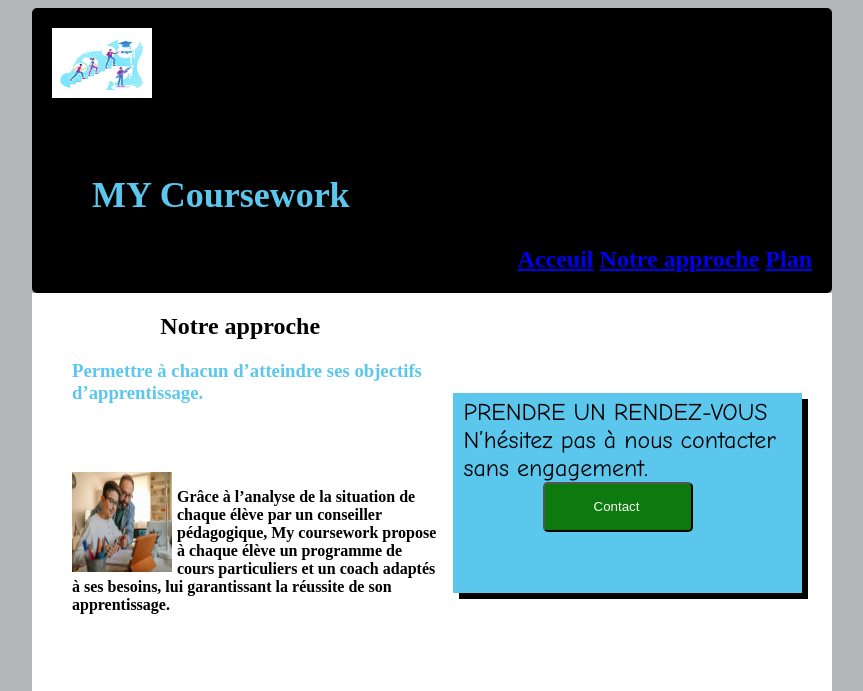
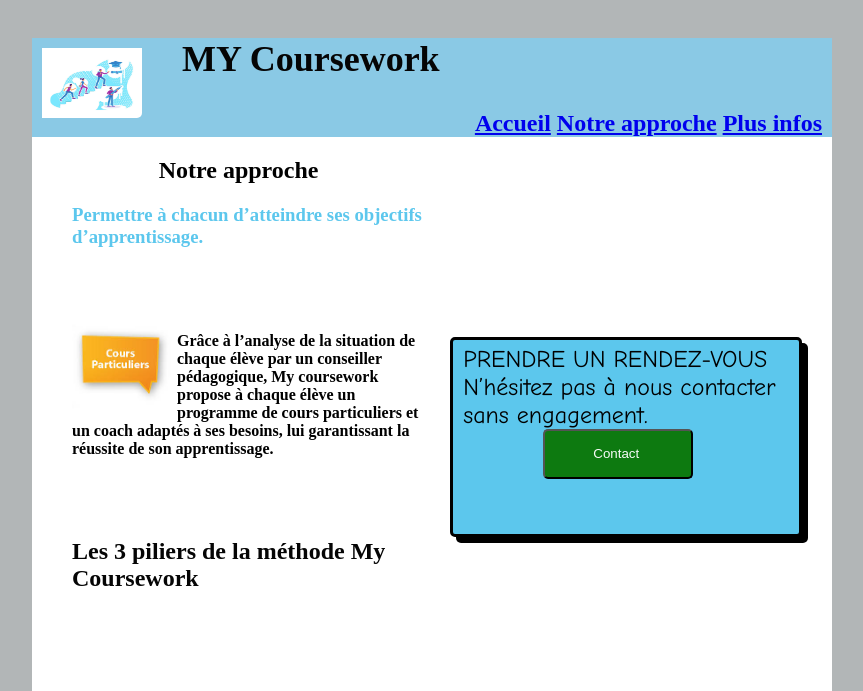
Before and after one commit to Ouissam95/MyCoursework, a plain HTML site: page page2.html in a window 1280 px wide. Shown: the top 691 px of the page, without its empty margins (226-1089 px from the left). Drawn offline with Linux system fonts and the light colour scheme.

Commit message:
derniere_modif

```diff
--- a/page.css
+++ b/page.css
@@ -1,10 +1,11 @@
 body{
 
-	background:#B2B6B7;
-
+	background:#d2d5d6;
+	position:relative ;
 
 }
 #page{
+	position: absolute;
 	width:800px;
 	margin-left:250px;
 	padding-right:10px;
@@ -13,7 +14,8 @@ body{
 .lien{
 
 	text-align:right;
-
+	padding-right:10px;
+	font-size:20px;
 
 }
 a:hover{
@@ -21,13 +23,12 @@ a:hover{
 }
 
 
+
 #conteneur
 {
   display:flex;
 
   justify-content:space-between;
-
-
 
 }
 
@@ -54,9 +55,6 @@ a:hover{
 {
     background:#FFFFFF;
 	padding-left: 5px;
-
-
-
 }
 h4{
 		font-size:24px;
@@ -68,30 +66,27 @@ h4{
 
 nav{
 
-	padding:20px;
-	font-size:24px;
 	font-family:segoe print;
 	font-weight:bold;
+    background:#36E3EE;
+
+}
+.logo{
+	padding-top:10px;
 
 
-	background:#36E3EE;
-	border-radius:5px;
 }
-.logo{
-	margin-left:0px;
+h2{
+
+	color:#050505;
+	padding-left: 150px;
 
 	margin-top:0px;
+	display:flex;
+	font-size:20px;
+	margin-bottom:1px;
+
 }
-
-
-
-
-
-
-
-
-
-
 
 h3{
 	color:#2B0FED;
@@ -112,23 +107,32 @@ li a{
 	text-align:right;
 
 	font-style:italic;
-	font-family: script mt;
+
     font-size:26px;
 	font-weight:bold;
 
 
 }
+#logo2{
+	margin-top:80px;
+
+}
+.menu{
+
+	padding:5px;
+	margin-top: 150px;
+}
 img{
 
 	padding-left:10px;
-	border-radius:5px;
+
 }
 
 
 #pied{
 
 
-	border-radius:5px;
+
 	background:black;
 	color:white;
 	padding-left:10px;
--- a/page2.css
+++ b/page2.css
@@ -1,32 +1,39 @@
 body{
 
 	background:#B2B6B7;
-
+	position:relative;
 }
 #page{
 	width:800px;
 	margin-left: 250px;
-
+	position:absolute;
 }
 .entete{
-	padding:20px;
+	position:relative;
 	font-size:24px;
 	color:#FFFFFF;
 	font-family:segoe print;
 	font-weight:bold;
 
 
-	background:#000000;
-	border-radius:5px;
+	background:#8ac9e5;
+
+}
+
+.logo{
+	position:absolute;
+    border-radius: 5px;
+	padding-left:10px;
+	padding-top: 10px;
 }
 .lien{
-
+	padding-right:10px;
 	text-align:right;
 
 
 }
 a:visited{
-	color:#E6D122;
+	color:#eb3ca8;
 }
 
 #contenu_page{
@@ -73,13 +80,13 @@ center h1{
 .bloc2{
 	background:#5CC7ED;
 
-	margin:100px 30px 300px 10px;
+	margin:200px 30px 200px 10px;
 	padding:5px 5px 5px 10px;
 	font-family:comic sans ms;
 	font-size:24px;
 	box-shadow:6px 6px 0px black;
-
-
+	border:solid;
+	border-radius: 5px;
 
 
 }
@@ -115,10 +122,10 @@ h3{
 }
 h2{
 
-	color:#5CC7ED;
+	color:#050505;
+	padding-left: 150px;
+	display:flex;
 
-	display:flex;
-	padding:40px;
 	padding-bottom:0px;
 
 }
@@ -179,7 +186,7 @@ h2{
 #pied{
 
 
-	border-radius:5px;
+
 	background:black;
 	color:#FFFFFF;
 	padding-left:20px;
@@ -201,7 +208,9 @@ h2{
 .logo1{
 
 	padding-left:0px;
-	margin-left:0px;
+	margin-left:10px;
+	border-radius: 5px;
+
 
 }
 p{
--- a/page2.html
+++ b/page2.html
@@ -3,21 +3,21 @@
 <head>
 <meta charset="UTF-8">
 
-			<title>Aceuil</title>
+			<title>Accueil</title>
 			<link rel="stylesheet" type="text/css" href="page2.css">
 </head>
 <body>
 	<div id="page">
 
 <header class="entete">
-<img  src="img/image15.jpeg" alt="#" width="100" height="70"/>
+<img class="logo" src="img/image15.jpeg" alt="#" width="100" height="70"/>
 <h2>MY Coursework</h2>
 <div class="lien">
-<a href="index.html" >Acceuil</a>
+<a href="index.html" >Accueil</a>
 
 <a  href="page2.html">Notre approche</a>
 
-<a href="page3.html">Plan</a>
+<a href="page3.html">Plus infos</a>
 </div>
 
 </header>
@@ -26,7 +26,7 @@
 <h1>Notre approche</h1>
 <h3>Permettre à chacun d’atteindre ses objectifs d’apprentissage.</h3>
 <div class="article">
-<div class="image"><img src="img/image14.jpeg" alt="#" width="100" height="100"  /></div>
+<div class="image"><img src="img/image20.jpeg" alt="#" width="100" height="100"  /></div>
 <p>Grâce à l’analyse de la situation de chaque élève par un conseiller pédagogique,
  My coursework propose à chaque élève un programme de cours particuliers et un coach adaptés à ses besoins,
  lui garantissant la réussite de son apprentissage.</p>
@@ -71,8 +71,8 @@ La motivation à apprendre est la base de tout apprentissage et les coaches My C
 <div id="pied">
 <div class="pied1">
 
-<p>Nos conseillers pédagogiques sont à votre</p>
- <p>disposition du lundi au vendredi, </p>
+<p>Nos conseillers pédagogiques sont</p>
+ <p>à votre disposition du lundi au vendredi, </p>
  <p>de 9h à 12h30 et de 13h30 à 17h30. </p>
  <img class="logo1" src="img/image15.jpeg" alt="#" width="100" height="100"/>
  </div>
--- a/page3.css
+++ b/page3.css
@@ -1,31 +1,29 @@
 body{
 
 	background:#B2B6B7;
-
+	position:relative;
 }
 .entete{
 	padding:20px;
+    font-family:segoe print;
+	font-weight:bold;
+	background:#9596a1;
 
-	font-size:24px;
-	height:80px;
-	font-family:segoe print;
-	font-weight:bold;
-	padding-left:50px;
-	padding-right:50px;
 
-	background:#6D6ECF;
-	display:flex;
-
+}
+#logo{
+	border-radius: 5px;
 }
 #page{
 	width:800px;
 	margin-left:250px;
+
 }
 .lien{
 
 
-
-	margin-left:10px;
+	font-size:20px;
+	text-align: right;
 	color:#FFFFFF;
 
 
@@ -38,17 +36,11 @@ a:hover{
 a{
 	color:#FFFFFF;
 }
-#nom{
-	color:#FFFFFF;
-	padding-left:20px;
-	margin-bottom:60px;
 
-}
 #bloc-page{
 
 	height:1000px;
 	padding-top:20px;
-
 	display:flex;
 	background:#FFFFFF;
 	padding-left:20px;
@@ -100,7 +92,7 @@ p{
 
 	height:300px;
 
-	border-radius:5px;
+
 	background:black;
 	color:white;
 	padding-left:10px;
@@ -120,10 +112,7 @@ p{
 }
 
 
-h2{
-	font-family:corbel;
-	color:#C46CD2;
-}
+
 .table{
 	border:solid #222225;
 }
```
Also changed, not shown: index.html (+4 -4 lines), page3.html (+4 -4 lines), img/image20.jpeg (added).
